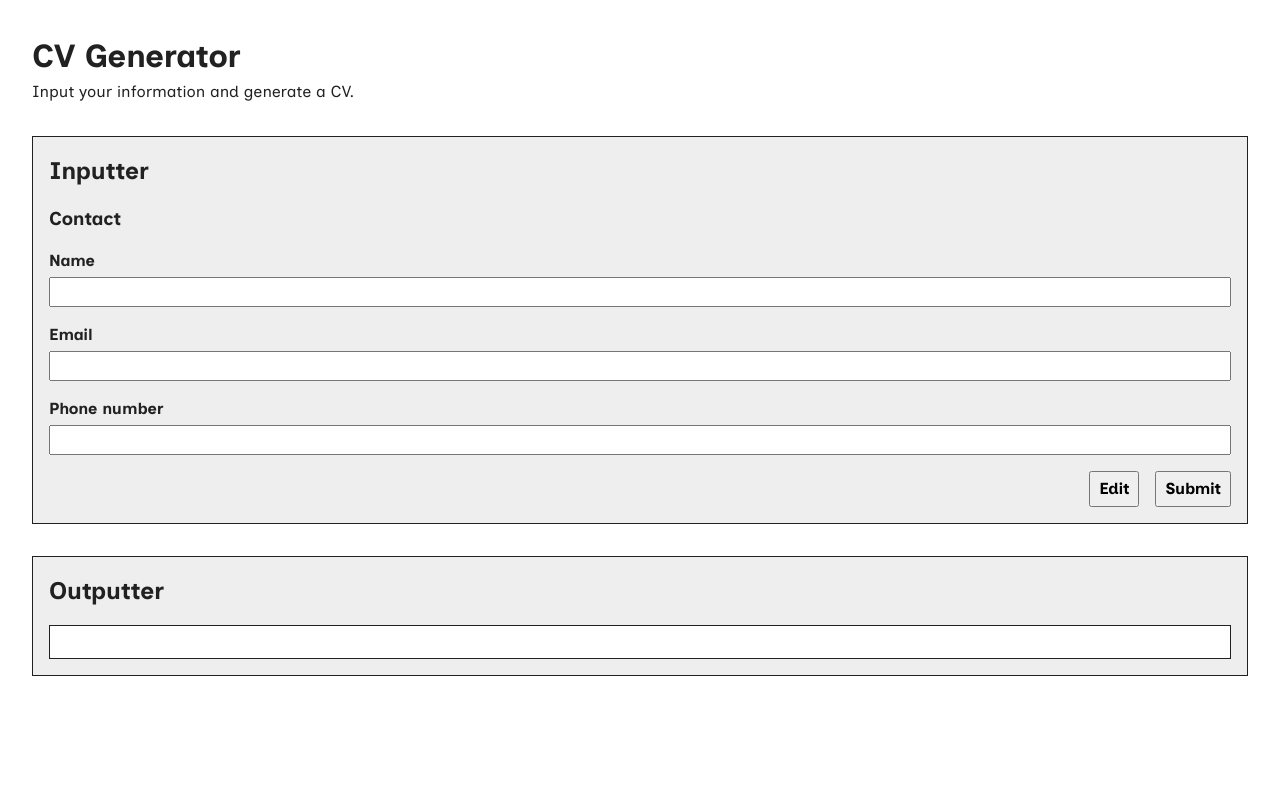
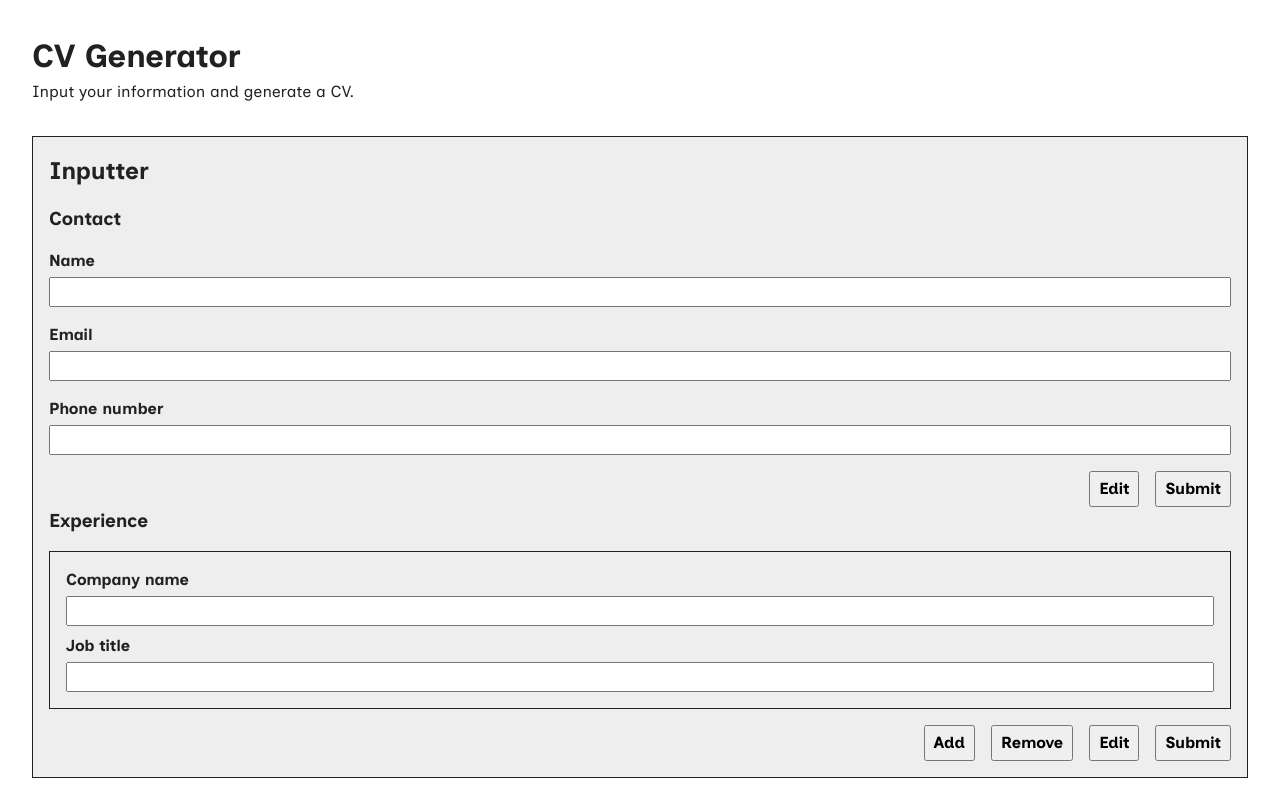
Before and after one commit to dsmchen/cv-app, a React (Vite) app: page / in a window 1280 px wide. Shown: the top 800 px of the page. Built offline with nearby package versions, Linux system fonts and the light colour scheme.

Commit message:
feat: add basic ExperienceForm

```diff
--- a/src/components/ContactForm.jsx
+++ b/src/components/ContactForm.jsx
@@ -26,10 +26,7 @@ export default function ContactForm({
       />
       <EmailInput email={email} setEmail={setEmail} disabled={inputDisabled} />
       <TelInput tel={tel} setTel={setTel} disabled={inputDisabled} />
-      <ButtonGroup
-        setInputDisabled={setInputDisabled}
-        inputDisabled={inputDisabled}
-      />
+      <ButtonGroup setInputDisabled={setInputDisabled} />
     </form>
   );
 }
--- /dev/null
+++ b/src/components/ExperienceForm.jsx
@@ -0,0 +1,33 @@
+import '../styles/Form.css';
+import TextInput from './inputs/TextInput';
+import Button from './buttons/Button';
+import ButtonGroup from './buttons/ButtonGroup';
+import { useState } from 'react';
+
+export default function ExperienceForm() {
+  const [inputDisabled, setInputDisabled] = useState(false);
+  const [count, setCount] = useState(1);
+  const experienceList = [];
+
+  for (let i = 0; i < count; i++) {
+    experienceList.push(
+      <div className="experience-item">
+        <TextInput label="Company name" disabled={inputDisabled} />
+        <TextInput label="Job title" disabled={inputDisabled} />
+      </div>
+    );
+  }
+
+  return (
+    <form>
+      <h3>Experience</h3>
+      {experienceList}
+      <ButtonGroup
+        formType="list"
+        count={count}
+        setCount={setCount}
+        setInputDisabled={setInputDisabled}
+      />
+    </form>
+  );
+}
--- a/src/components/Inputter.jsx
+++ b/src/components/Inputter.jsx
@@ -1,4 +1,5 @@
 import ContactForm from './ContactForm';
+import ExperienceForm from './ExperienceForm';
 
 export default function Inputter({
   name,
@@ -19,6 +20,7 @@ export default function Inputter({
         tel={tel}
         setTel={setTel}
       />
+      <ExperienceForm />
     </div>
   );
 }
--- a/src/components/buttons/Button.jsx
+++ b/src/components/buttons/Button.jsx
@@ -1,11 +1,22 @@
-export default function Button({ label, setInputDisabled }) {
+export default function Button({ label, count, setCount, setInputDisabled }) {
   function handleClick(e) {
     e.preventDefault();
 
-    if (label === 'Submit') {
-      setInputDisabled(true);
-    } else {
-      setInputDisabled(false);
+    switch (label) {
+      case 'Submit':
+        setInputDisabled(true);
+        break;
+      case 'Edit':
+        setInputDisabled(false);
+        break;
+      case 'Add':
+        setCount(count + 1);
+        break;
+      case 'Remove':
+        if (count > 1) {
+          setCount(count - 1);
+        }
+        break;
     }
   }
 
--- a/src/components/buttons/ButtonGroup.jsx
+++ b/src/components/buttons/ButtonGroup.jsx
@@ -1,18 +1,21 @@
 import Button from './Button';
 
-export default function ButtonGroup({ inputDisabled, setInputDisabled }) {
+export default function ButtonGroup({
+  formType,
+  count,
+  setCount,
+  setInputDisabled,
+}) {
   return (
     <div className="button-group">
-      <Button
-        label="Edit"
-        setInputDisabled={setInputDisabled}
-        inputDisabled={inputDisabled}
-      />
-      <Button
-        label="Submit"
-        setInputDisabled={setInputDisabled}
-        inputDisabled={inputDisabled}
-      />
+      {formType === 'list' && (
+        <>
+          <Button label="Add" count={count} setCount={setCount} />
+          <Button label="Remove" count={count} setCount={setCount} />
+        </>
+      )}
+      <Button label="Edit" setInputDisabled={setInputDisabled} />
+      <Button label="Submit" setInputDisabled={setInputDisabled} />
     </div>
   );
 }
--- a/src/styles/Form.css
+++ b/src/styles/Form.css
@@ -25,3 +25,15 @@ form button {
   padding: 0.25rem 0.5rem;
   font-weight: bold;
 }
+
+/*
+  ExperienceForm
+*/
+
+.experience-item {
+  display: flex;
+  flex-direction: column;
+  gap: 0.5rem;
+  border: 1px solid var(--gray-900);
+  padding: 1rem;
+}
```
